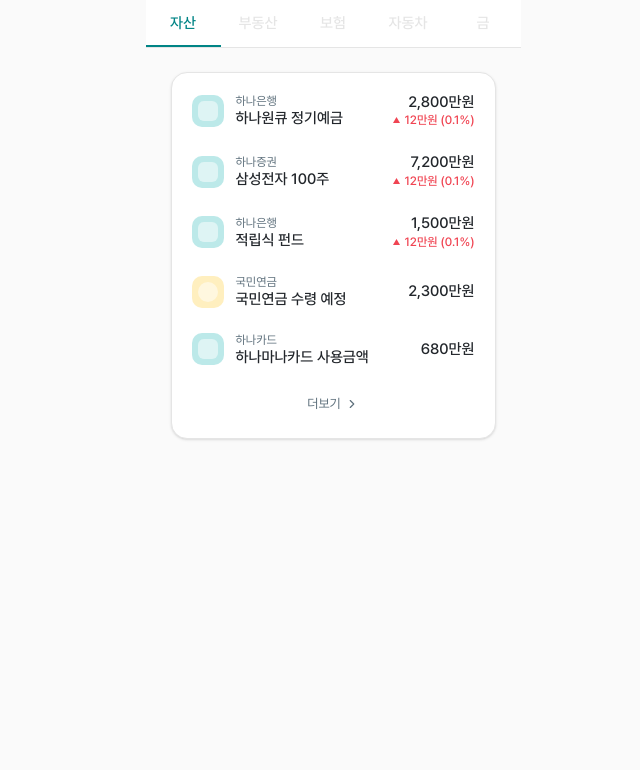
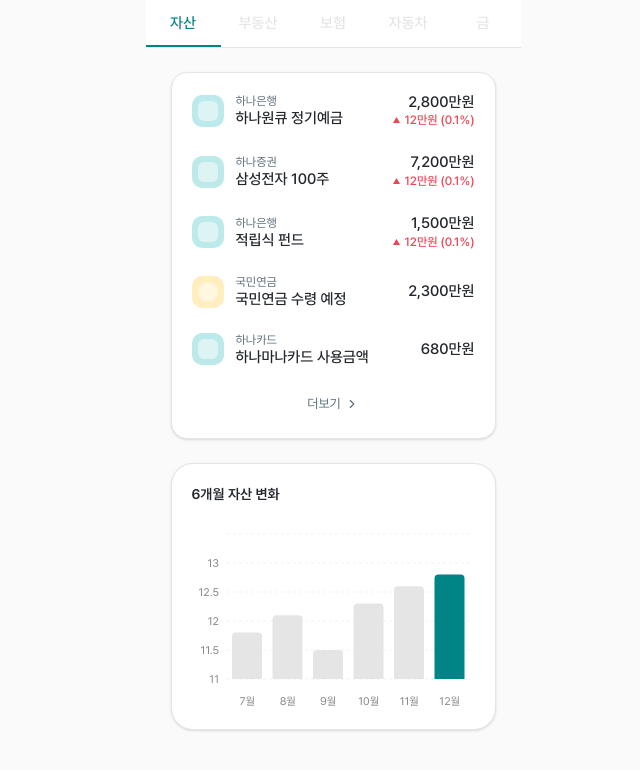
Before and after one commit to HanaroCare/hanaro-care-main, a Next.js app in the folder client/: page /asset in a window 1280 px wide. Shown: the top 770 px of the page, without its empty margins (307-947 px from the left). Built offline with nearby package versions, Linux system fonts and the light colour scheme.

Commit message:
HN-17-feat/6개월간 자산 변화 추가

```diff
--- /dev/null
+++ b/client/app/asset/component/AssetChangeChart.tsx
@@ -0,0 +1,76 @@
+'use client';
+
+import {
+  Bar,
+  BarChart,
+  CartesianGrid,
+  Cell,
+  ResponsiveContainer,
+  XAxis,
+  YAxis,
+} from 'recharts';
+
+type ChartDataItem = {
+  month: string;
+  value: number;
+};
+
+const CHART_DATA: ChartDataItem[] = [
+  { month: '7월', value: 11.8 },
+  { month: '8월', value: 12.1 },
+  { month: '9월', value: 11.5 },
+  { month: '10월', value: 12.3 },
+  { month: '11월', value: 12.6 },
+  { month: '12월', value: 12.8 },
+];
+
+const TICK_STYLE = { fontSize: 11, fill: '#888988' } as const;
+
+export function AssetChangeChart() {
+  return (
+    <div className="w-81.25 rounded-3xl border border-border-gray bg-white p-5 shadow-sm">
+      <h3 className="mb-6 font-semibold text-[14px] text-hana-black-900">
+        6개월 자산 변화
+      </h3>
+
+      <div className="h-45 w-full">
+        <ResponsiveContainer width="100%" height="100%">
+          <BarChart
+            data={CHART_DATA}
+            margin={{ top: 5, right: 5, left: -25, bottom: 0 }}
+            barSize={30}
+          >
+            <CartesianGrid
+              strokeDasharray="3 3"
+              vertical={false}
+              stroke="#E5E5E5"
+              opacity={0.5}
+            />
+            <XAxis
+              dataKey="month"
+              axisLine={false}
+              tickLine={false}
+              tick={TICK_STYLE}
+              dy={10}
+            />
+            <YAxis
+              axisLine={false}
+              tickLine={false}
+              tick={TICK_STYLE}
+              domain={[11, 13.5]}
+              ticks={[11, 11.5, 12, 12.5, 13]}
+            />
+            <Bar dataKey="value" radius={[4, 4, 0, 0]} animationDuration={1500}>
+              {CHART_DATA.map((entry, index) => (
+                <Cell
+                  key={entry.month}
+                  fill={index === CHART_DATA.length - 1 ? '#008485' : '#E5E5E5'}
+                />
+              ))}
+            </Bar>
+          </BarChart>
+        </ResponsiveContainer>
+      </div>
+    </div>
+  );
+}
--- a/client/app/asset/page.tsx
+++ b/client/app/asset/page.tsx
@@ -1,3 +1,4 @@
+import { AssetChangeChart } from './component/AssetChangeChart';
 import { AssetListCard } from './component/AssetListCard';
 import { AssetTabNavigation } from './component/AssetTabNavigation';
 
@@ -7,6 +8,7 @@
       <AssetTabNavigation />
       <main className="flex flex-col items-center gap-6 px-6 pt-6 pb-[100px]">
         <AssetListCard />
+        <AssetChangeChart />
       </main>
     </>
   );
```
